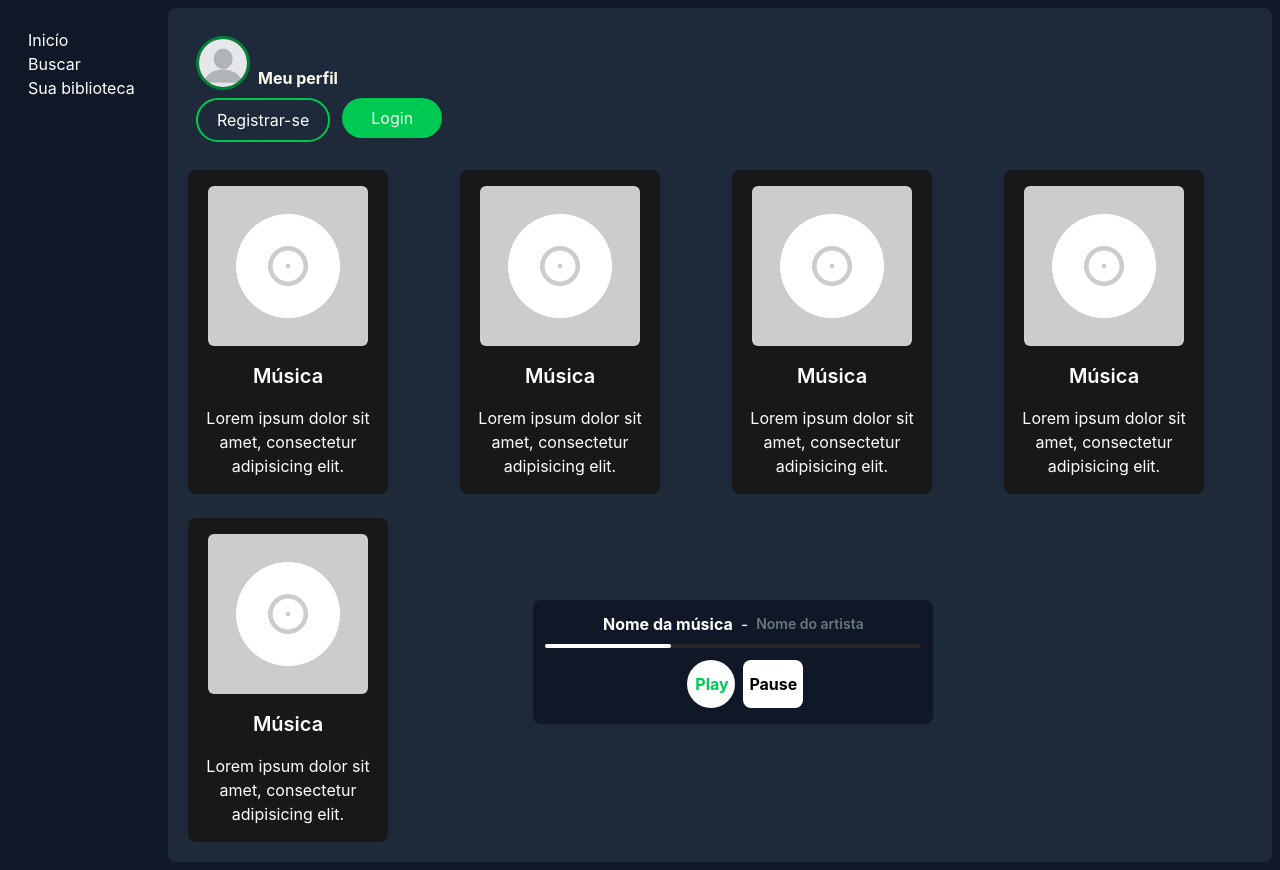
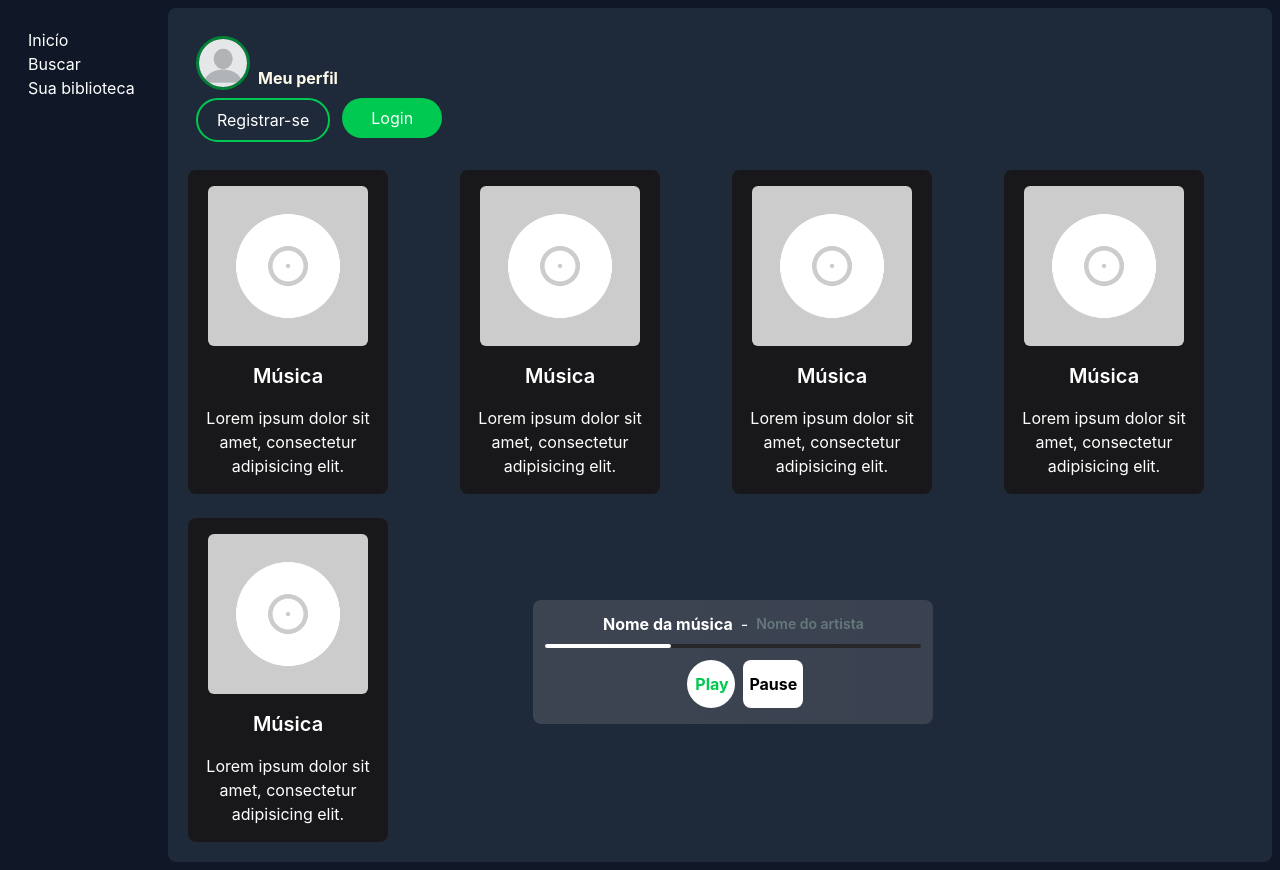
Before and after one commit to AlefAmorim/FIECFY, a React (Vite) app: page / in a window 1280 px wide. Built offline with nearby package versions, Linux system fonts and the light colour scheme.

Commit message:
refactor: Ajustes iniciais no componente Player

```diff
--- a/src/components/Player/index.jsx
+++ b/src/components/Player/index.jsx
@@ -2,7 +2,7 @@ import ProgressBar from "../ProgressBar";
 
 function Player() {
     return (
-        <footer className="bg-gray-900 fixed w-100 p-3 rounded-lg top-9/12 left-5/12 flex flex-col gap-2">
+        <footer className="bg-gray-900 bg-linear-to-l from-slate-200/20 to-slate-100/20 fixed  backdrop-blur-xs w-100 p-3 rounded-lg top-9/12 left-5/12 flex flex-col gap-2">
             <div className="flex gap-2 items-center justify-center">
                 <h3 className="text-base font-bold">Nome da música</h3>
                 <i>-</i>
```
